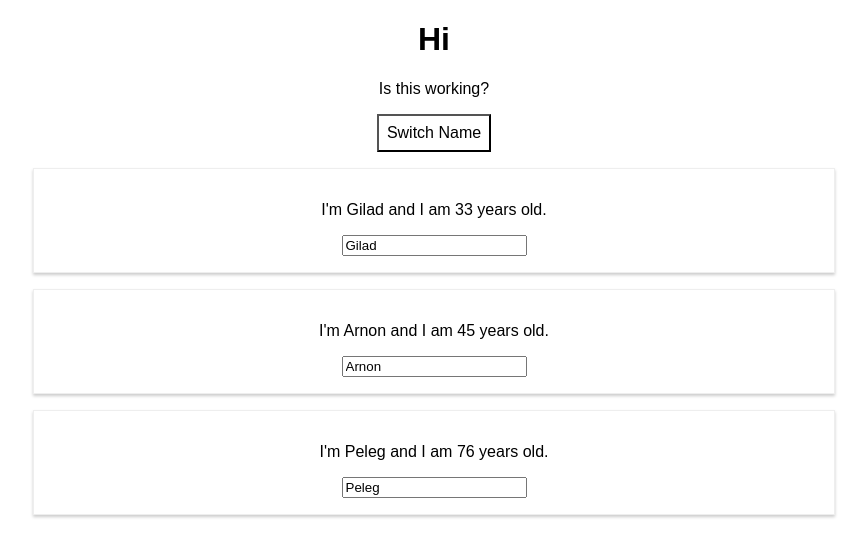
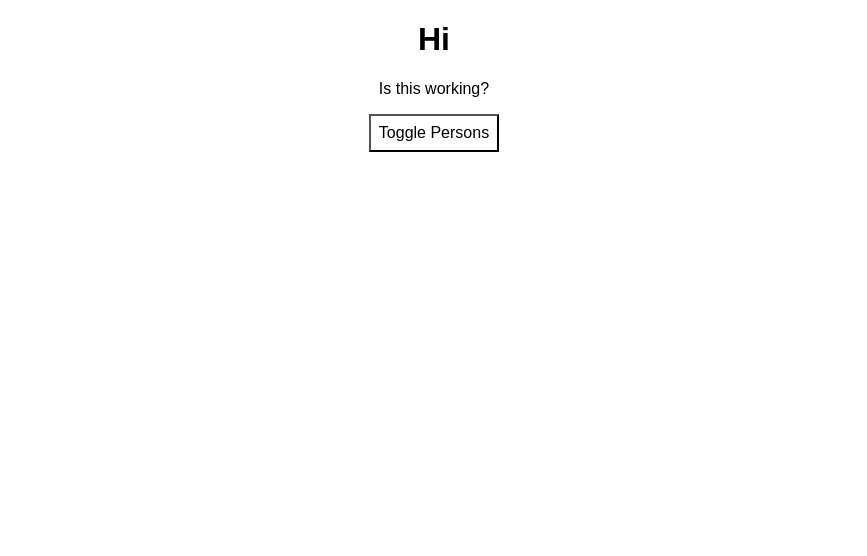
Before and after one commit to Gilad-Gur-Andelman/REACT-UDEMY, a React (Create React App) app: page / in a window 1280 px wide. Shown: the top 556 px of the page, without its empty margins (206-1073 px from the left). Built offline with nearby package versions, Linux system fonts and the light colour scheme.

Commit message:
dynamically render list of persons

```diff
--- a/src/App.js
+++ b/src/App.js
@@ -5,30 +5,35 @@ import Person from './Person/Person';
 class App extends Component {
   state = {
     persons: [
-      { name: 'Gilad', age: 33 },
-      { name: 'Arnon', age: 45 },
-      { name: 'Peleg', age: 76 }
-    ]
+      { id: '1', name: 'Gilad', age: 33 },
+      { id: '2', name: 'Arnon', age: 45 },
+      { id: '3', name: 'Peleg', age: 76 }
+    ],
+    showPersons: false
   }
 
-  switchNameHandler = (newName) => {
-    this.setState({
-      persons: [
-        { name: newName, age: 33 },
-        { name: 'Arnon', age: 45 },
-        { name: 'Peleg', age: 109 }
-      ]
-    })
+  nameChangedHandler = (event, id) => {
+    const personIndex = this.state.persons.findIndex(p => {
+      return p.id === id;
+    });
+
+    const person = { ...this.state.persons[personIndex] };
+    person.name = event.target.value;
+    const persons = [...this.state.persons];
+    persons[personIndex] = person;
+
+    this.setState({ persons: persons });
   }
 
-  nameChangedHandler = (event) => {
-    this.setState({
-      persons: [
-        { name: 'Gilad', age: 33 },
-        { name: event.target.value, age: 45 },
-        { name: 'Peleg', age: 109 }
-      ]
-    })
+  deletePersonHandler = (personIndex) => {
+    const persons = [...this.state.persons]; // get new copy of arr
+    persons.splice(personIndex, 1);
+    this.setState({ persons: persons })
+  }
+
+  togglePersonsHandler = (event) => {
+    const doesShow = this.state.showPersons;
+    this.setState({ showPersons: !doesShow });
   }
 
   render() {
@@ -41,25 +46,32 @@ class App extends Component {
       cursor: 'pointer'
     }
 
+    let persons = null;
+
+    if (this.state.showPersons) {
+      persons = (
+        <div>
+          {this.state.persons.map((person, index) => {
+            return <Person
+              click={this.deletePersonHandler.bind(this, index)}
+              name={person.name}
+              age={person.age}
+              key={person.id}
+              changed={(event) => this.nameChangedHandler(event, person.id)} />
+          })}
+        </div>
+      );
+    }
+
     return (
       <div className="App">
         <h1>Hi</h1>
         <p>Is this working?</p>
         <button
           style={style}
-          onClick={() => this.switchNameHandler('Gilad Gur :)')}>Switch Name
+          onClick={this.togglePersonsHandler}>Toggle Persons
         </button>
-        <Person
-          name={this.state.persons[0].name}
-          age={this.state.persons[0].age} />
-        <Person
-          name={this.state.persons[1].name}
-          age={this.state.persons[1].age}
-          click={this.switchNameHandler.bind(this, 'Gili!!!')}
-          changed={this.nameChangedHandler} />
-        <Person
-          name={this.state.persons[2].name}
-          age={this.state.persons[2].age} />
+        {persons}
       </div>
     );
   }
```
